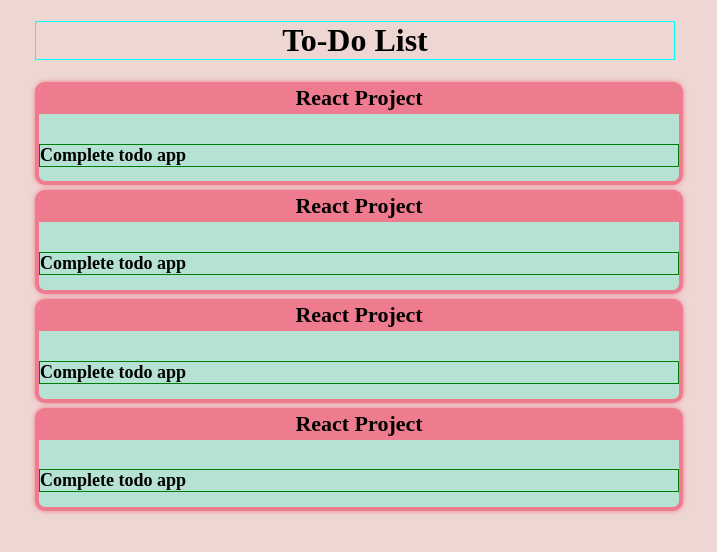
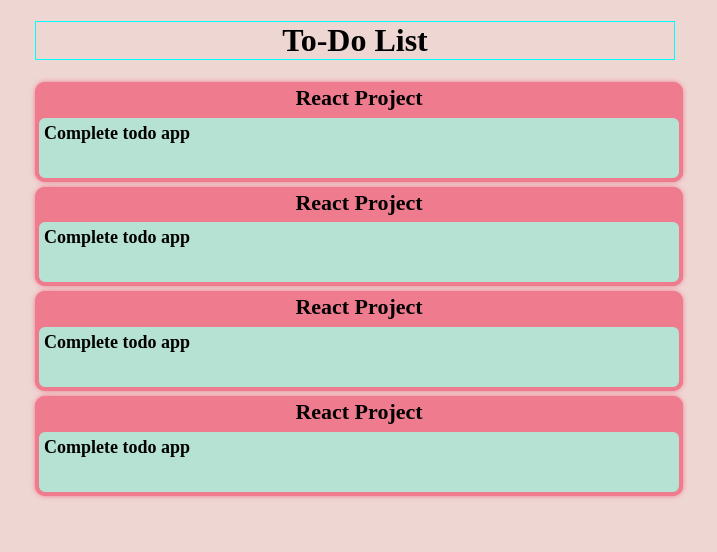
Before and after one commit to darshan527/TO-DO-list-using-React, a React (Create React App) app in the folder todo-list/: page / in a window 1280 px wide. Shown: the top 552 px of the page, without its empty margins (285-1002 px from the left). Built offline with nearby package versions, Linux system fonts and the light colour scheme.

Commit message:
added border radius to description

```diff
--- a/todo-list/public/style.css
+++ b/todo-list/public/style.css
@@ -14,7 +14,7 @@
   flex-direction: column;
   width: 100%;
   margin-top: 5px;
-  background-color: #b6e2d3;
+  background-color: #ef7c8e;
   border: 4px #ef7c8e solid;
   border-radius: 10px;
   box-shadow: 0px 0px 5px #ef7c8e;
@@ -23,16 +23,28 @@
   font-size: 22px;
   text-align: center;
   background-color: #ef7c8e;
+  /* background-color: red; */
   /* border: 4px red solid; */
   border-top-left-radius: 10px;
   border-top-right-radius: 10px;
   margin-top: -4px;
+  margin-left: -4px;
+  margin-right: -4px;
   padding: 3px;
 }
 
 .task > h2 {
   display: flex;
+  flex-direction: column;
+  /* margin: auto; */
+  /* margin-top: -15px; */
+  /* margin-bottom: -4px; */
+  margin: -15px -4px -4px -4px;
+  padding: 5px;
+  height: 50px;
   font-size: 18px;
-  border: 1px green solid;
+  border: 4px #ef7c8e solid;
+  border-radius: 10px;
+  background-color: #b6e2d3;
   text-align: left;
 }
```
